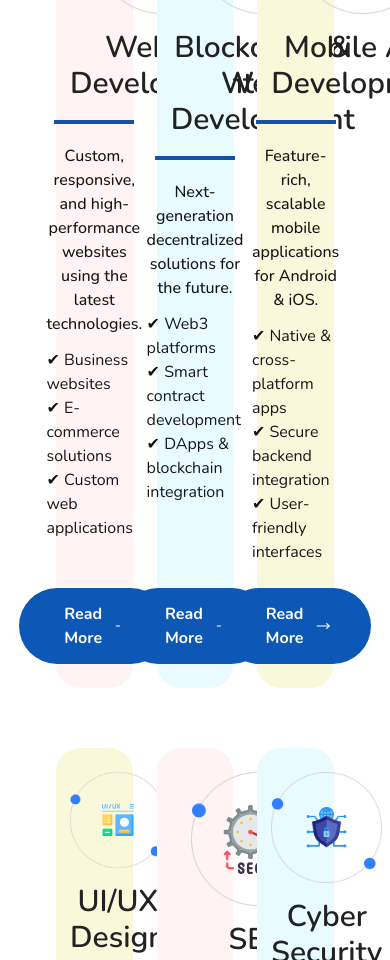
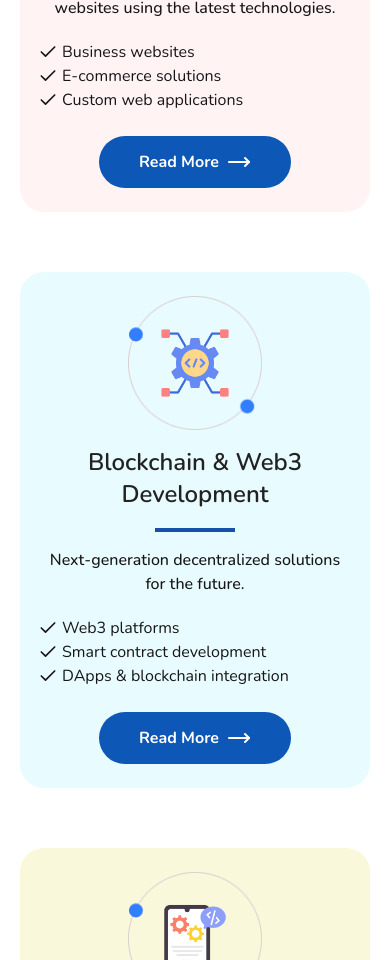
Before and after one commit to ariful97768/Creative-Hub-Portfolio, a Next.js app: page / in a window 390 px wide. Shown: the part 1040-2000 px from the top of the page. Built offline with nearby package versions, Linux system fonts and the light colour scheme.

Commit message:
Made services section and section-title component responsive

```diff
--- a/src/components/service-card.tsx
+++ b/src/components/service-card.tsx
@@ -1,7 +1,7 @@
 import Image, { StaticImageData } from "next/image";
 import bgImg from "@/assets/group.png";
 import Button from "./ui/button";
-import { MoveRight } from "lucide-react";
+import { Check, MoveRight } from "lucide-react";
 import Link from "next/link";
 export default function ServiceCard({
   icon,
@@ -30,16 +30,19 @@ export default function ServiceCard({
         >
           <Image src={icon} height={70} width={70} alt="Service icon" />
         </div>
-        <h3 className="text-3xl font-semibold text-dark text-center">
+        <h3 className="text-2xl md:text-3xl font-semibold text-dark text-center">
           {title}
         </h3>
       </div>
-      <span className={`mt-4.5 mb-5 px-10 py-0.5 bg-primary`}></span>
-      <div className="space-y-3 grow px-10">
+      <span className={`mt-4.5 mb-4 px-10 py-0.5 bg-primary`}></span>
+      <div className="space-y-5 grow px-1 sm:px-5 md:px-10">
         <p className="font-medium">{text}</p>
         <ul className="text-start">
           {list.map((item, idx) => (
-            <li key={idx}>{item}</li>
+            <li className="flex items-center gap-1" key={idx}>
+              <Check className="shrink-0" size={20} />
+              <span>{item}</span>
+            </li>
           ))}
         </ul>
       </div>
--- a/src/components/services.tsx
+++ b/src/components/services.tsx
@@ -8,7 +8,7 @@ import icon5 from "@/assets/icon-5.png";
 import icon6 from "@/assets/icon-6.png";
 export default function Services() {
   return (
-    <section className="pb-20 px-14 pt-17">
+    <section className="pb-20 px-5 md:px-8 lg:px-14 pt-17">
       <SectionTitle
         align="center"
         heading="Explore Our Best Premium Quality Service"
@@ -16,7 +16,7 @@ export default function Services() {
       />
       <div className="mt-14">
         {/* Service Card */}
-        <div className="max-w-max mx-auto grid grid-cols-3 gap-x-6 gap-y-15">
+        <div className="max-w-max mx-auto grid grid-cols-1 md:grid-cols-2 lg:grid-cols-3 gap-x-6 gap-y-15">
           <ServiceCard
             bgColor="#FFF3F3"
             icon={icon1}
@@ -24,9 +24,9 @@ export default function Services() {
             text="Custom, responsive, and high-performance websites using the latest
           technologies."
             list={[
-              "✔ Business websites",
-              "✔ E-commerce solutions",
-              "✔ Custom web applications",
+              "Business websites",
+              "E-commerce solutions",
+              "Custom web applications",
             ]}
           />
           <ServiceCard
@@ -35,9 +35,9 @@ export default function Services() {
             title="Blockchain & Web3 Development"
             text="Next-generation decentralized solutions for the future."
             list={[
-              "✔ Web3 platforms",
-              "✔ Smart contract development",
-              "✔ DApps & blockchain integration",
+              "Web3 platforms",
+              "Smart contract development",
+              "DApps & blockchain integration",
             ]}
           />
           <ServiceCard
@@ -46,9 +46,9 @@ export default function Services() {
             title="Mobile App Development"
             text="Feature-rich, scalable mobile applications for Android & iOS."
             list={[
-              "✔ Native & cross-platform apps",
-              "✔ Secure backend integration",
-              "✔ User-friendly interfaces",
+              "Native & cross-platform apps",
+              "Secure backend integration",
+              "User-friendly interfaces",
             ]}
           />
           <ServiceCard
@@ -57,10 +57,10 @@ export default function Services() {
             title="UI/UX Design"
             text="Creating intuitive, engaging, and user-focused digital experiences."
             list={[
-              "✔ User research & analysis",
-              "✔ Wire framing & prototyping",
-              "✔ Modern, responsive UI design",
-              "✔ Conversion-focused UX strategy",
+              "User research & analysis",
+              "Wire framing & prototyping",
+              "Modern, responsive UI design",
+              "Conversion-focused UX strategy",
             ]}
           />
           <ServiceCard
@@ -69,9 +69,9 @@ export default function Services() {
             title="SEO Optimization"
             text="Rank higher, get traffic, and grow your business organically."
             list={[
-              "✔ On-page & technical SEO",
-              "✔ Speed & performance optimization",
-              "✔ Long-term ranking strategy",
+              "On-page & technical SEO",
+              "Speed & performance optimization",
+              "Long-term ranking strategy",
             ]}
           />
           <ServiceCard
@@ -80,10 +80,10 @@ export default function Services() {
             title="Cyber Security"
             text="Protecting your digital assets with advanced security solutions."
             list={[
-              "✔ Website & application security",
-              "✔ Data protection & privacy",
-              "✔ Vulnerability assessment & penetration testing",
-              "✔ Threat monitoring & risk prevention",
+              "Website & application security",
+              "Data protection & privacy",
+              "Vulnerability assessment & penetration testing",
+              "Threat monitoring & risk prevention",
             ]}
           />
         </div>
--- a/src/components/ui/section-title.tsx
+++ b/src/components/ui/section-title.tsx
@@ -13,20 +13,20 @@ export default function SectionTitle({
     >
       {/* Subheading */}
       <h4
-        className={`uppercase text-primary text-2xl font-semibold flex items-center gap-4 ${align === "left" ? "" : " justify-center"}`}
+        className={`uppercase text-primary text-base md:text-xl lg:text-2xl font-semibold flex items-center gap-4 ${align === "left" ? "" : " justify-center"}`}
       >
         {/* Left Side Bar */}
         <span
-          className={`px-5 py-0.5 bg-primary ${align === "left" ? "hidden" : ""}`}
+          className={`px-3 py-px md:px-5 md:py-0.5 bg-primary ${align === "left" ? "hidden" : ""}`}
         ></span>
         {subheading}
         {/* Right Side Bar */}
         <span
-          className={`px-5 py-0.5 bg-primary ${align === "left" ? "" : ""}`}
+          className={`px-3 py-px md:px-5 md:py-0.5 bg-primary ${align === "left" ? "" : ""}`}
         ></span>
       </h4>
       {/* Heading */}
-      <h2 className="text-[40px] leading-14 text-dark font-semibold">
+      <h2 className="text-2xl sm:text-3xl md:text-4xl lg:text-[40px] leading-10 sm:leading-11 md:leading-12 lg:leading-14 text-dark font-semibold">
         {heading}
       </h2>
     </div>
```
